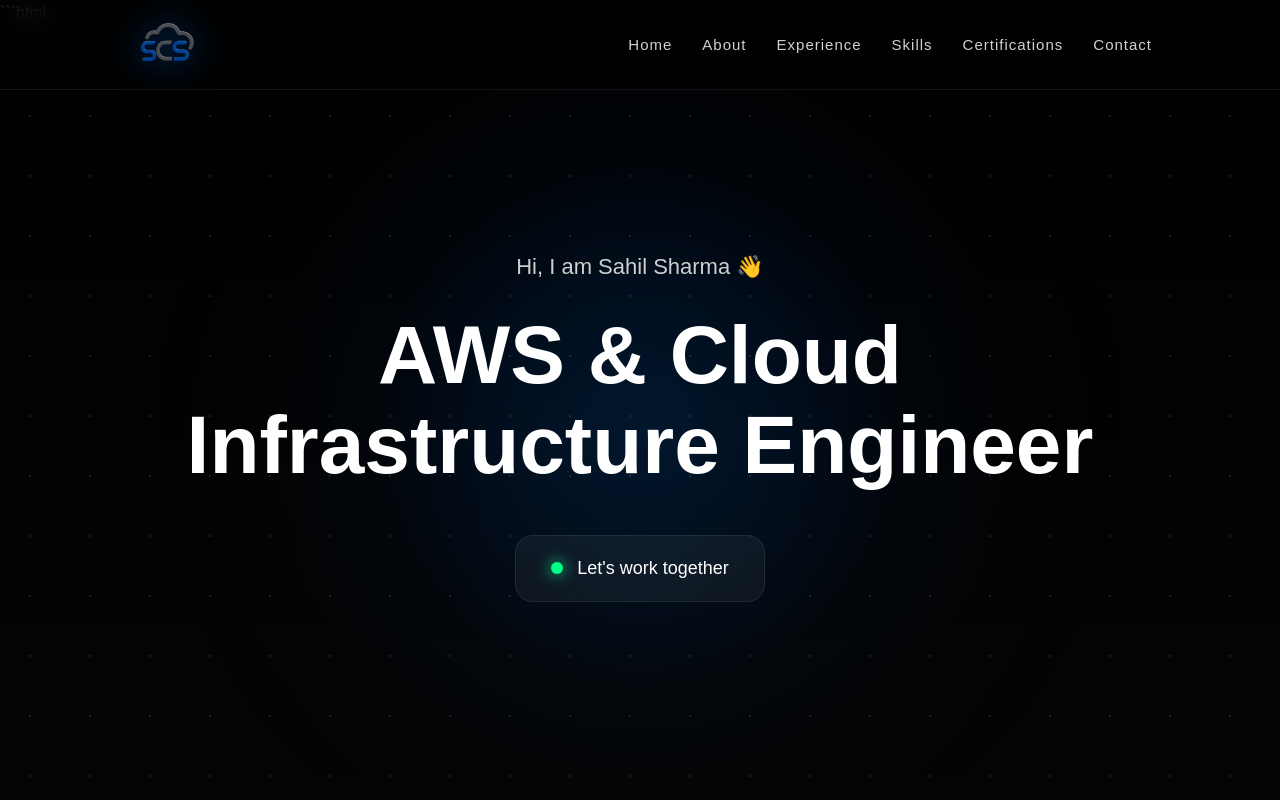
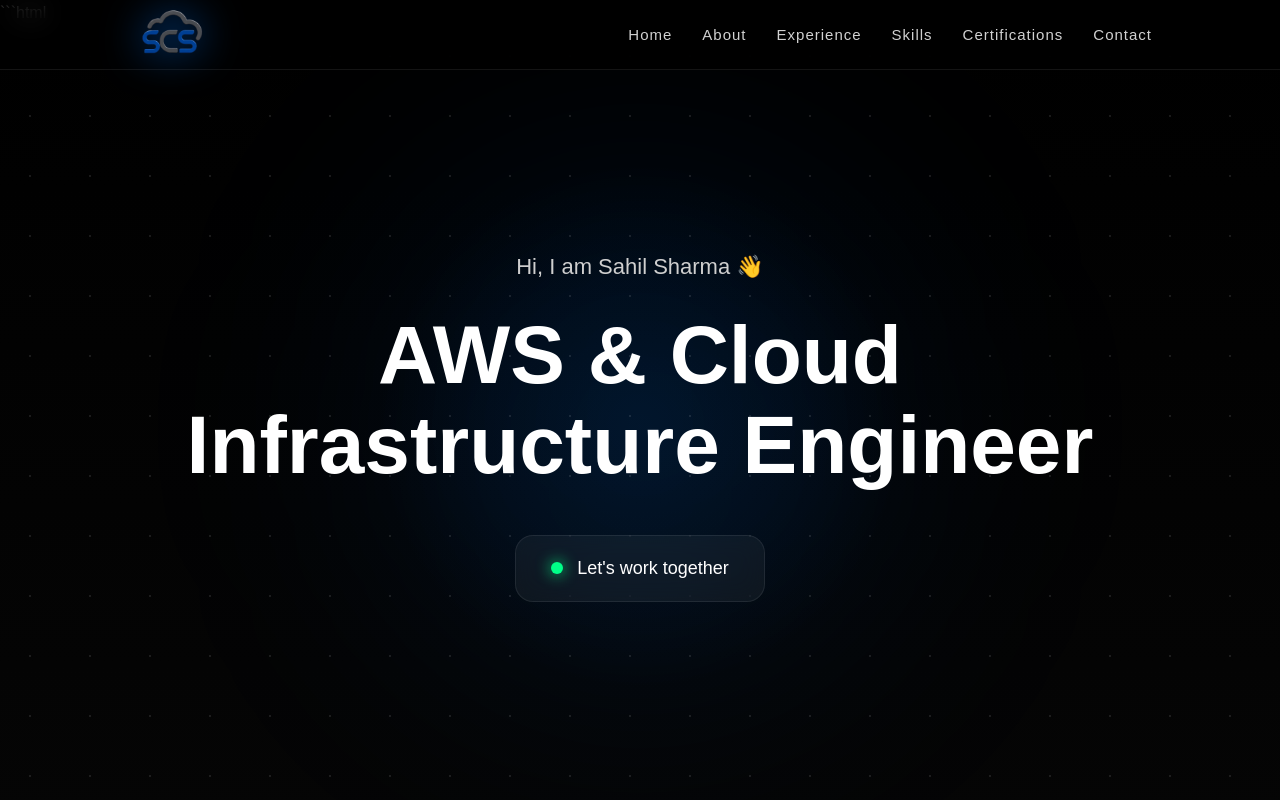
Before and after one commit to Sharmasahi-dev/aws-portfolio, a plain HTML site: page website/index.html in a window 1280 px wide. Shown: the top 800 px of the page. Drawn offline with Linux system fonts and the light colour scheme.

Commit message:
logo updated

```diff
--- a/website/assets/css/style.css
+++ b/website/assets/css/style.css
@@ -31,7 +31,7 @@ body {
 .navbar {
     position: fixed;
     width: 100%;
-    height: 90px; /* fixed height for consistency */
+    height: 70px; /* fixed height for consistency */
     top: 0;
     left: 0;
     background: rgba(0, 0, 0, 0.75);
@@ -44,7 +44,7 @@ body {
     display: flex;
     justify-content: space-between;
     align-items: center;
-    height: 90px;   /* match navbar height */
+    height: 70px;   /* match navbar height */
     padding: 0 5%;  /* horizontal spacing instead of vertical */
 }
 
@@ -57,16 +57,16 @@ body {
 }
 
 .logo img {
-    height: 80px;
+    height: 90px;
     width: auto;
     object-fit: contain;
     display: block;
     transition: 0.3s ease;
-    filter: drop-shadow(0 0 17px rgba(0,119,255,0.6));
+    filter: drop-shadow(0 0 20px rgba(0,119,255,0.8));
 }
 
 .logo img:hover {
-    transform: scale(1.1);
+    transform: scale(1.2);
 }
 
 .logo-text {
```
